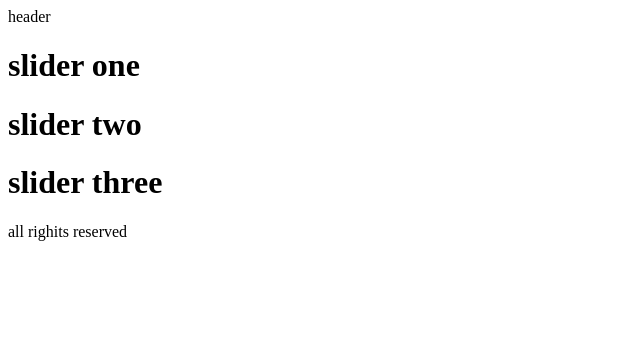
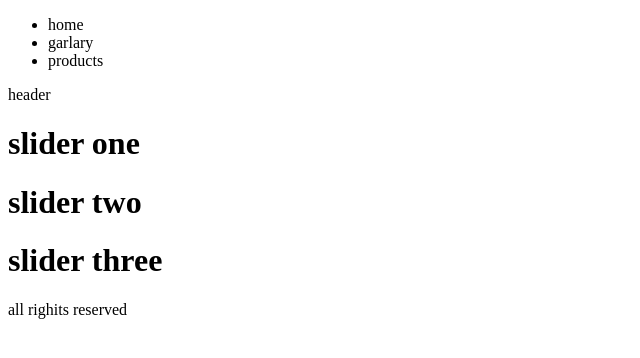
Before and after one commit to haroonyaqubi/git-project-one, a plain HTML site: page index.html in a window 1280 px wide. Shown: the whole page, without its empty margins (0-640 px from the left). Drawn offline with Linux system fonts and the light colour scheme.

Commit message:
navigation created

```diff
--- a/index.html
+++ b/index.html
@@ -6,6 +6,13 @@
     <title>Document</title>
 </head>
 <body>
+    <nav>
+        <ul>
+            <li>home</li>
+            <li>garlary</li>
+            <li>products</li>
+        </ul>
+    </nav>
     <header>
         header
     </header>
```
